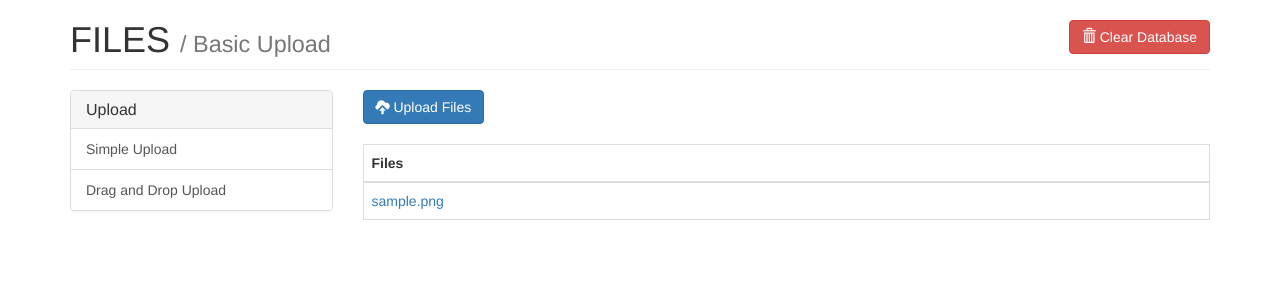
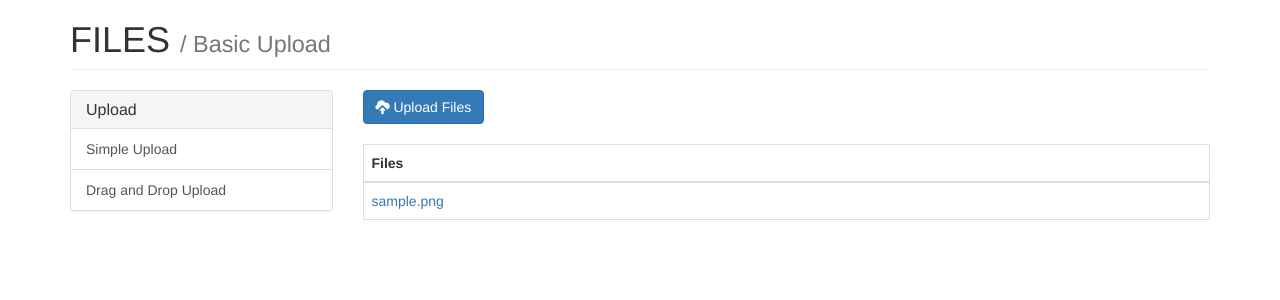
Before and after one commit to Prajjwal-Arya/sharingZONE, a Django app: page /photos/basic-upload/ in a window 1280 px wide. Shown: the part 52-352 px from the top of the page. Run offline with Django 3.2, Linux system fonts and the light colour scheme; tables that the repository leaves empty hold one stand-in row (values such as "Sample post"); some libraries are stand-ins or nearby versions.

Commit message:
Update base.html

```diff
--- a/mysite/photos/templates/photos/base.html
+++ b/mysite/photos/templates/photos/base.html
@@ -4,9 +4,6 @@
   <form method="post" action="{% url 'photos:clear_database' %}">
     {% csrf_token %}
     <input type="hidden" name="next" value="{{ request.path }}">
-    <button type="submit" class="btn btn-danger pull-right">
-      <span class="glyphicon glyphicon-trash"></span> Clear Database
-    </button>
   </form>
   <h1 class="page-header">
     FILES
```
